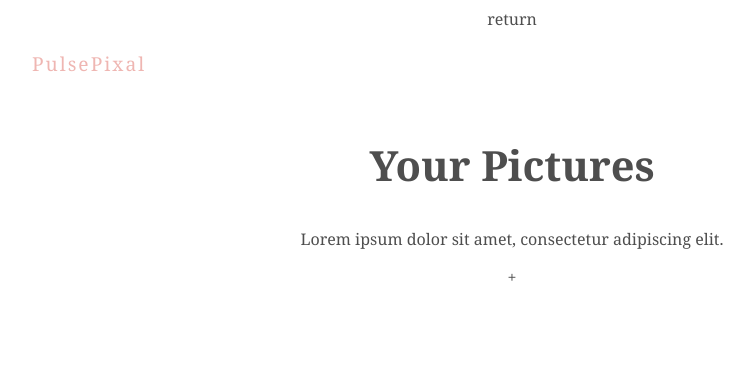
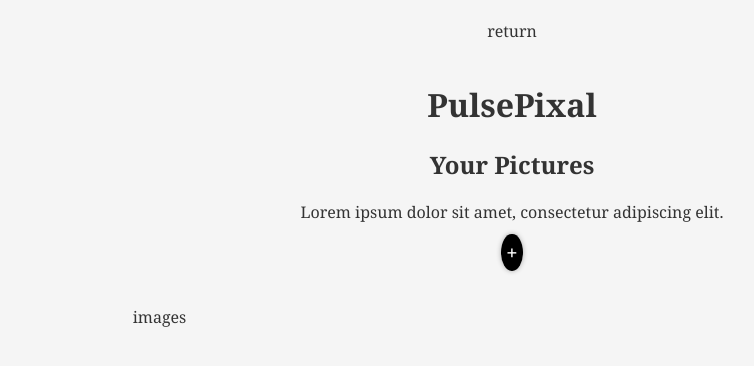
Before and after one commit to Paragk3/PulsePixal, a React (Create React App) app: page / in a window 1280 px wide. Shown: the top 366 px of the page, without its empty margins (128-882 px from the left). Built offline with nearby package versions, Linux system fonts and the light colour scheme.

Commit message:
minor fix

```diff
--- a/src/App.js
+++ b/src/App.js
@@ -1,5 +1,6 @@
 
 import './App.css';
+import ImageGrid from './comps/imageGrid';
 import Title from './comps/Title';
 import UploadForm from './comps/UploadForm';
 
@@ -10,6 +11,7 @@ function App() {
         <div className = "App">
           <Title/>
           <UploadForm/>
+          <ImageGrid/>
         </div>
       }
 
--- a/src/comps/UploadForm.js
+++ b/src/comps/UploadForm.js
@@ -36,7 +36,20 @@ const UploadForm = () => {
           onChange={changeHandler}
           style={{ display: "none" }}
         />
-        <span aria-label="Select Image" className="upload-button">
+        <span
+          aria-label="Select Image"
+          className="upload-button"
+          style={{
+            fontSize: "20px",
+            fontWeight: "bold",
+            borderRadius: "50%",
+            padding: "5px",
+            cursor: "pointer",
+            backgroundColor: "black",
+            color: "white",
+            boxShadow: "0 0 5px rgba(0, 0, 0, 0.3)",
+          }}
+        >
           +
         </span>
       </label>
--- /dev/null
+++ b/src/comps/imageGrid.js
@@ -0,0 +1,11 @@
+import React from "react";
+
+const ImageGrid = () =>{
+    return(
+        <div className="image-grid">
+            images
+        </div>
+    )
+}
+
+export default ImageGrid;
--- a/src/firebase/config.js
+++ b/src/firebase/config.js
@@ -1,12 +1,8 @@
 import { initializeApp } from 'firebase/app';
-import { getFirestore, collection, getDocs } from 'firebase/firestore/lite';
+import { getFirestore, collection, serverTimestamp } from 'firebase/firestore';
 import { getStorage } from "firebase/storage";
 
-
-
-
 // Your web app's Firebase configuration
-// For Firebase JS SDK v7.20.0 and later, measurementId is optional
 const firebaseConfig = {
   apiKey: "AIzaSyA3Ek6LBwoeNwFULY4UtIYK4D7uQAGic6k",
   authDomain: "parag-pulsepixal.firebaseapp.com",
@@ -20,8 +16,11 @@ const firebaseConfig = {
 // Initialize Firebase
 const app = initializeApp(firebaseConfig);
 
-
 const projectStorage = getStorage(app);
 const projectFirestore = getFirestore(app);
+const projectCollectionRef = collection(projectFirestore, "images");
 
-export { projectFirestore, projectStorage};
+// Use serverTimestamp() function instead of Timestamp
+const timestamp = serverTimestamp;
+
+export { projectFirestore, projectStorage, projectCollectionRef, timestamp };
--- a/src/hooks/useStorage.js
+++ b/src/hooks/useStorage.js
@@ -1,6 +1,7 @@
 import { useState, useEffect } from "react";
-import { projectStorage } from "../firebase/config";
-import { getStorage, ref, uploadBytesResumable, getDownloadURL } from "firebase/storage";
+import { projectStorage, timestamp, projectCollectionRef, projectFirestore } from "../firebase/config";
+import { getStorage, ref, uploadBytesResumable, getDownloadURL} from "firebase/storage";
+import { addDoc } from "firebase/firestore";
 
 const storage = getStorage();
 const useStorage = (file) => {
@@ -11,6 +12,7 @@ const useStorage = (file) => {
     useEffect(() => {
         // references
         const storageRef = ref(storage, file.name);
+        const collectionRef = ref('images');
 
         const uploadTask = uploadBytesResumable(storageRef, file);
 
@@ -22,8 +24,12 @@ const useStorage = (file) => {
             setError(err);
         },
         async () => {
-            const downloadUrl = await getDownloadURL(uploadTask.snapshot.ref);
-            setUrl(downloadUrl);
+
+
+            const url = await getDownloadURL(uploadTask.snapshot.ref);
+            const createdAt = timestamp();
+            await addDoc(projectCollectionRef, { url, createdAt });
+            setUrl(url);
         });
 
     }, [file]);
--- a/src/index.css
+++ b/src/index.css
@@ -1,172 +1,215 @@
 @import url('https://fonts.googleapis.com/css2?family=Noto+Serif:wght@400;700&display=swap');
 
-:root{
-  --primary: #efb6b2;
-  --secondary: #4e4e4e;
-  --error: #ff4a4a;
+:root {
+  --primary-color: #efb6b2;
+  --secondary-color: #4e4e4e;
+  --error-color: #ff4a4a;
+  --bg-color: #f5f5f5;
+  --text-color: #333;
+  --button-hover-color: #f0f0f0;
+  --button-active-color: #e0e0e0;
+  --grid-item-hover-scale: 1.05;
+  --grid-item-hover-transition: transform 0.3s;
 }
 
-/* base styles & title */
-body{
-  font-family: "Noto Serif";
-  color: var(--secondary);
+/* Base Styles */
+body {
+  font-family: 'Noto Serif', serif;
+  color: var(--text-color);
+  background-color: var(--bg-color);
+  margin: 0;
+  padding: 0;
 }
-.App{
+
+.App {
   max-width: 960px;
   margin: 0 auto;
+  padding: 20px;
 }
-.title h1{
-  color: var(--primary);
+
+/* Title Styles */
+.app-title h1 {
+  color: var(--primary-color);
   font-size: 1.2rem;
   letter-spacing: 2px;
   font-weight: normal;
   margin-top: 20px;
   text-align: left;
 }
-.title h2, .title p{
+
+.app-title h2 {
+  margin-top: 60px;
+  font-size: 2.6rem;
   text-align: center;
 }
-.title h2{
-  margin-top: 60px;
-  font-size: 2.6rem;
+
+.app-title p {
+  text-align: center;
 }
 
-/* button styles */
-button{
-  padding: 30px 40px;
-  background-color: var(--primary);
-  color: rgb(15, 15, 15);
+/* Button Styles */
+.button {
+  padding: 10px 20px;
+  background-color: var(--primary-color);
+  color: var(--text-color);
   border: none;
-  border-radius: 10px;
+  border-radius: 5px;
   cursor: pointer;
+  transition: background-color 0.3s, color 0.3s;
 }
 
+.button:hover {
+  background-color: var(--button-hover-color);
+  color: var(--primary-color);
+}
 
-/* upload form styles */
-.upload-form{
+.button:active {
+  background-color: var(--button-active-color);
+}
+
+/* Upload Form Styles */
+.upload-form {
   margin: 40px 0;
   display: flex;
-  justify-content: right;
-  align-items: right;
+  justify-content: flex-end;
+  align-items: center;
 }
-.upload-form input[type="file"]{
+
+.upload-form input[type="file"] {
   display: none;
 }
-.upload-form label{
+
+.upload-form label {
   padding: 10px 20px;
-  background-color: var(--primary);
+  background-color: var(--primary-color);
   color: white;
-  border-radius: 5px;
-  cursor: pointer;
+  border-radius: 50%; /* Make it circular */
+  padding: 15px; /* Adjust padding for circle */
+  transition: background-color 0.3s, transform 0.3s; /* Add transition */
 }
-.upload-form label:hover{
-  background-color: #f5f5f5;
-  color: var(--primary);
+
+.upload-form label:hover {
+  background-color: var(--button-hover-color);
+  color: var(--primary-color);
+  transform: scale(1.1); /* Scale up on hover */
 }
-.upload-form img{
-  max-width: 100%;
-  margin: 20px 0;
+
+.upload-form label:active {
+  transform: scale(0.9); /* Scale down on active */
 }
-.upload-form .upload-status{
+
+.upload-status {
   margin: 20px 0;
   text-align: center;
 }
-.upload-form .upload-status p{
+
+.upload-status p {
   font-size: 1.2rem;
   font-weight: bold;
 }
-.upload-form .upload-status p.error{
-  color: var(--error);
-}
-.upload-form .upload-status p.success{
-  color: var(--primary);
-}
-.upload-form .upload-status p.uploading{
-  color: #4e4e4e;
-}
-.upload-form .upload-status p.uploading span{
-  color: var(--primary);
-}
-.upload-form .upload-status p.uploaded{
-  color: var(--primary);
-}
-.upload-form .upload-status p.uploaded span{
-  color: #4e4e4e;
+
+.upload-status p.error {
+  color: var(--error-color);
 }
 
+.upload-status p.success {
+  color: var(--primary-color);
+}
 
-/* progress bar styles */
-.progress-bar{
+.upload-status p.uploading {
+  color: var(--secondary-color);
+}
+
+.upload-status p.uploading span {
+  color: var(--primary-color);
+}
+
+.upload-status p.uploaded {
+  color: var(--primary-color);
+}
+
+.upload-status p.uploaded span {
+  color: var(--secondary-color);
+}
+
+/* Progress Bar Styles */
+.progress-bar {
   width: 100%;
   height: 20px;
-  background-color: #f5f5f5;
+  background-color: var(--bg-color);
   border-radius: 10px;
   margin: 20px 0;
 }
-.progress-bar div{
+
+.progress-bar div {
   height: 100%;
   text-align: right;
   padding: 0 10px;
   line-height: 20px;
   color: white;
-  background-color: var(--primary);
+  background-color: var(--primary-color);
   border-radius: 10px;
 }
-.progress-bar div span{
+
+.progress-bar div span {
   font-size: 0.8rem;
 }
 
-
-/* image grid styles */
-.image-grid{
+/* Image Grid Styles */
+.image-grid {
   display: grid;
   grid-template-columns: repeat(auto-fill, minmax(200px, 1fr));
   gap: 20px;
   margin: 40px 0;
 }
-.image-grid img{
+
+.image-grid img {
   width: 100%;
   border-radius: 5px;
+  transition: var(--grid-item-hover-transition);
 }
-.image-grid img:hover{
-  transform: scale(1.05);
-  transition: transform 0.3s;
+
+.image-grid img:hover {
+  transform: scale(var(--grid-item-hover-scale));
 }
-.image-grid .image-grid-item{
+
+.image-grid .grid-item {
   position: relative;
 }
-.image-grid .image-grid-item button{
+
+.image-grid .grid-item button {
+
   position: absolute;
   top: 10px;
   right: 10px;
-  background-color: var(--primary);
+  background-color: var(--primary-color);
   color: white;
-  border: none;
-  border-radius: 5px;
   padding: 5px 10px;
-  cursor: pointer;
-}
-.image-grid .image-grid-item button:hover{
-  background-color: #f5f5f5;
-  color: var(--primary);
 }
 
-.image-grid .image-grid-item button:active{
+.image-grid .grid-item button:hover {
+  background-color: var(--button-hover-color);
+  color: var(--primary-color);
+}
+
+.image-grid .grid-item button:active {
   transform: scale(0.95);
 }
 
-.image-grid .image-grid-item button:focus{
+.image-grid .grid-item button:focus {
   outline: none;
 }
-.image-grid .image-grid-item button:disabled{
-  background-color: #f5f5f5;
-  color: var(--secondary);
+
+.image-grid .grid-item button:disabled {
+  background-color: var(--bg-color);
+  color: var(--secondary-color);
   cursor: not-allowed;
 }
-.image-grid .image-grid-item button:disabled:hover{
-  background-color: #f5f5f5;
-  color: var(--secondary);
+
+.image-grid .grid-item button:disabled:hover {
+  background-color: var(--bg-color);
+  color: var(--secondary-color);
 }
 
-
-/* modal styles */
+/* Modal Styles */
+/* Add your modal styles here */
```
Also changed, not shown: src/hooks/useFirestore.js (added, +21 -0 lines), src/index.js (+6 -2 lines).
